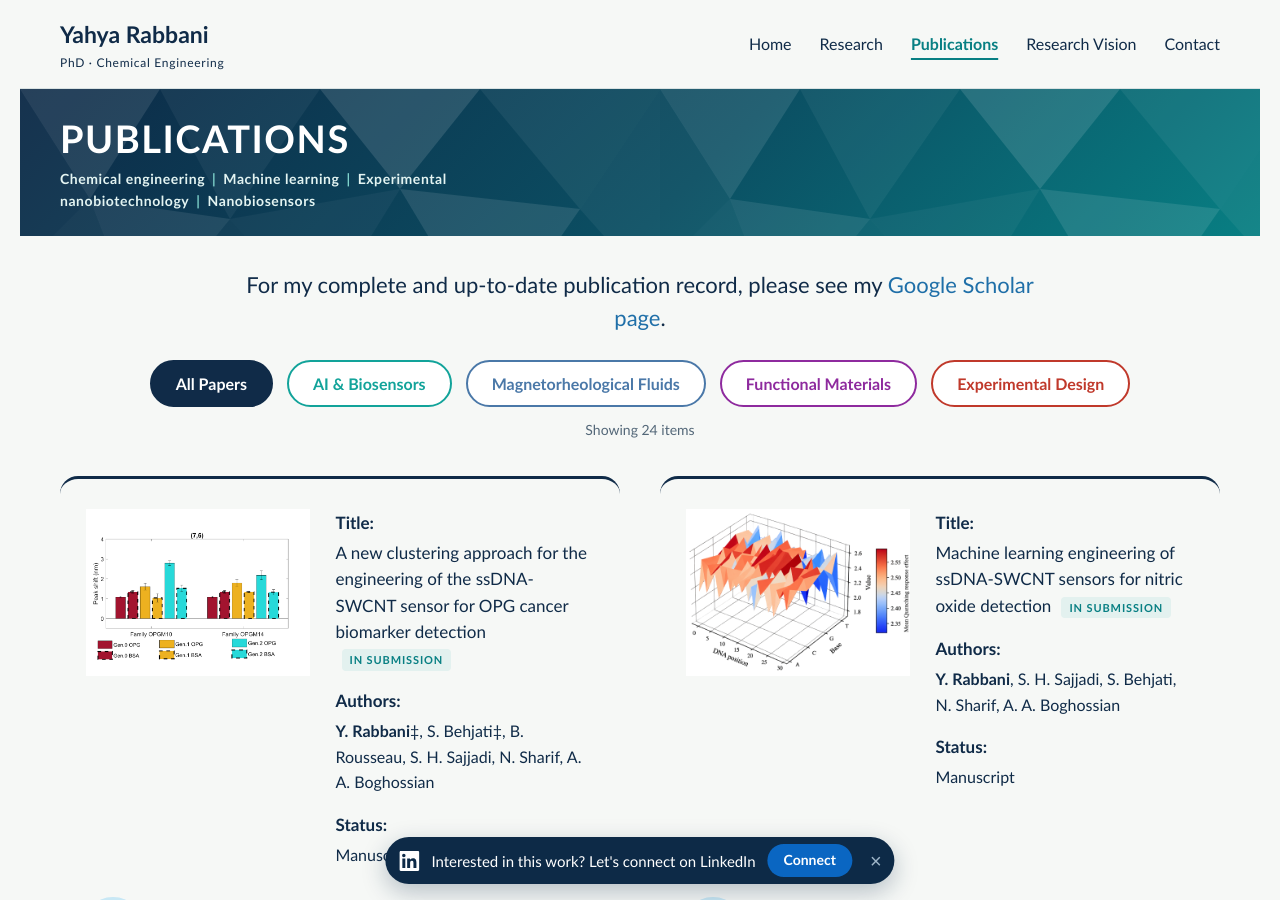
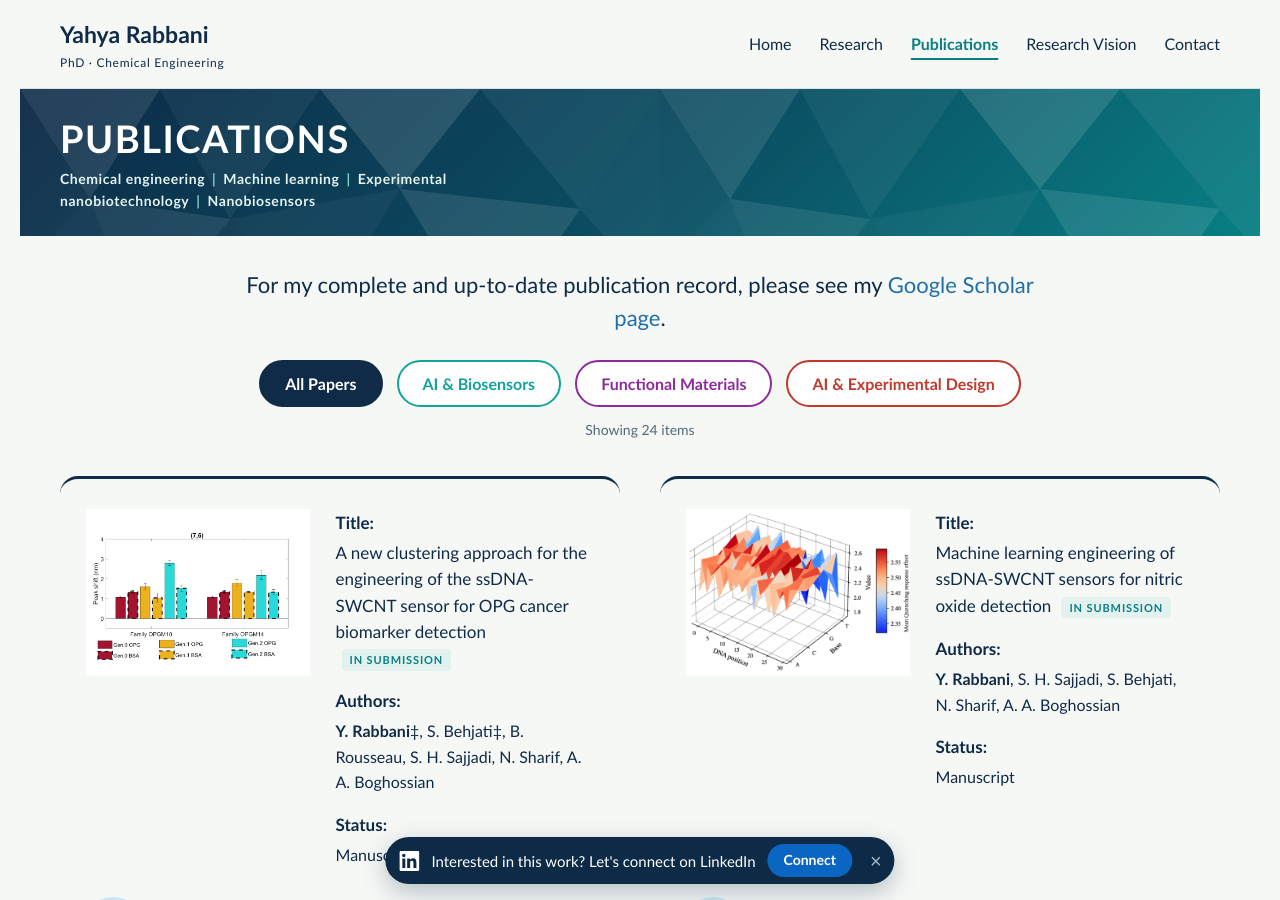
Before and after one commit to YahyaRabbani20/YahyaRabbani, a Jekyll site: the page built from _pages/publications.md, in a window 1280 px wide and 900 px high. Built offline with Jekyll 4.4.1, drawn with Linux system fonts in a browser that asks for light colours.

Commit message:
Publications: merge MR into Functional Materials, rename AI & Experimental Design

```diff
--- a/_pages/publications.md
+++ b/_pages/publications.md
@@ -17,9 +17,8 @@ excerpt: "Publications, patents, and books by Yahya Rabbani on AI-guided nanobio
 <div class="pub-filter" role="group" aria-label="Filter publications by topic">
   <button type="button" data-filter="all" aria-pressed="true">All Papers</button>
   <button type="button" data-filter="ai-bio" aria-pressed="false">AI &amp; Biosensors</button>
-  <button type="button" data-filter="mr" aria-pressed="false">Magnetorheological Fluids</button>
   <button type="button" data-filter="surf" aria-pressed="false">Functional Materials</button>
-  <button type="button" data-filter="bio" aria-pressed="false">Experimental Design</button>
+  <button type="button" data-filter="bio" aria-pressed="false">AI &amp; Experimental Design</button>
 </div>
 <p class="pub-count" id="pub-count" aria-live="polite"></p>
 
@@ -123,7 +122,7 @@ excerpt: "Publications, patents, and books by Yahya Rabbani on AI-guided nanobio
     <a class="read-btn" href="https://doi.org/10.1101/2023.09.07.556334" target="_blank" rel="noopener">Read paper</a>
   </div>
 </article>
-<article class="pub-card" data-cat="mr">
+<article class="pub-card" data-cat="surf">
   <a class="pub-thumb ph" href="https://doi.org/10.1177/1045389X221147667" target="_blank" rel="noopener"><b>J. Intell. Mater. Syst. Struct.</b><span>2023</span></a>
   <div class="pub-meta">
     <p><span class="lbl">Title</span><span class="ttl">The effect of microparticles/nanoparticles surface modification on the magnetorheological fluid properties: a review</span> <span class="badge">Review</span></p>
@@ -186,7 +185,7 @@ excerpt: "Publications, patents, and books by Yahya Rabbani on AI-guided nanobio
     <a class="read-btn" href="https://doi.org/10.1016/j.ceramint.2021.06.257" target="_blank" rel="noopener">Read paper</a>
   </div>
 </article>
-<article class="pub-card" data-cat="mr">
+<article class="pub-card" data-cat="surf">
   <a class="pub-thumb" href="https://doi.org/10.2514/1.T5656" target="_blank" rel="noopener"><img src="https://arc.aiaa.org/cms/10.2514/1.T5656/asset/images/medium/figure10.gif" alt="" loading="lazy" referrerpolicy="no-referrer"></a>
   <div class="pub-meta">
     <p><span class="lbl">Title</span><span class="ttl">Investigation of the chain formation effect on thermal conductivity of magnetorheological fluids</span></p>
@@ -204,7 +203,7 @@ excerpt: "Publications, patents, and books by Yahya Rabbani on AI-guided nanobio
 
   </div>
 </article>
-<article class="pub-card" data-cat="mr">
+<article class="pub-card" data-cat="surf">
   <a class="pub-thumb" href="https://doi.org/10.1007/s10973-018-7538-7" target="_blank" rel="noopener"><img src="https://media.springernature.com/lw685/springer-static/image/art%3A10.1007%2Fs10973-018-7538-7/MediaObjects/10973_2018_7538_Fig4_HTML.jpg" alt="" loading="lazy" referrerpolicy="no-referrer"></a>
   <div class="pub-meta">
     <p><span class="lbl">Title</span><span class="ttl">An experimental study on stability and rheological properties of magnetorheological fluid using iron nanoparticle core-shell structured by cellulose</span></p>
@@ -213,7 +212,7 @@ excerpt: "Publications, patents, and books by Yahya Rabbani on AI-guided nanobio
     <a class="read-btn" href="https://doi.org/10.1007/s10973-018-7538-7" target="_blank" rel="noopener">Read paper</a>
   </div>
 </article>
-<article class="pub-card" data-cat="mr">
+<article class="pub-card" data-cat="surf">
   <a class="pub-thumb" href="https://doi.org/10.1016/j.colsurfa.2017.01.081" target="_blank" rel="noopener"><img src="https://ars.els-cdn.com/content/image/1-s2.0-S0927775717301176-fx1.jpg" alt="" loading="lazy" referrerpolicy="no-referrer"></a>
   <div class="pub-meta">
     <p><span class="lbl">Title</span><span class="ttl">Application of artificial neural networks and support vector regression modeling in prediction of magnetorheological fluid rheometry</span></p>
@@ -222,7 +221,7 @@ excerpt: "Publications, patents, and books by Yahya Rabbani on AI-guided nanobio
     <a class="read-btn" href="https://doi.org/10.1016/j.colsurfa.2017.01.081" target="_blank" rel="noopener">Read paper</a>
   </div>
 </article>
-<article class="pub-card" data-cat="mr">
+<article class="pub-card" data-cat="surf">
   <div class="pub-thumb ph"><b>Iranian Patent</b><span>2017</span></div>
   <div class="pub-meta">
     <p><span class="lbl">Title</span><span class="ttl">Sustainable magnetorheological fluid synthesis with proper rheological properties for industrial applications using nanoparticles and stabilizing additives</span> <span class="badge">Patent</span></p>
@@ -231,7 +230,7 @@ excerpt: "Publications, patents, and books by Yahya Rabbani on AI-guided nanobio
 
   </div>
 </article>
-<article class="pub-card" data-cat="mr">
+<article class="pub-card" data-cat="surf">
   <a class="pub-thumb ph" href="https://doi.org/10.1039/C5SM00625B" target="_blank" rel="noopener"><b>Soft Matter</b><span>2015</span></a>
   <div class="pub-meta">
     <p><span class="lbl">Title</span><span class="ttl">An experimental study on the effects of temperature and magnetic field strength on the magnetorheological fluid stability and MR effect</span></p>
```
